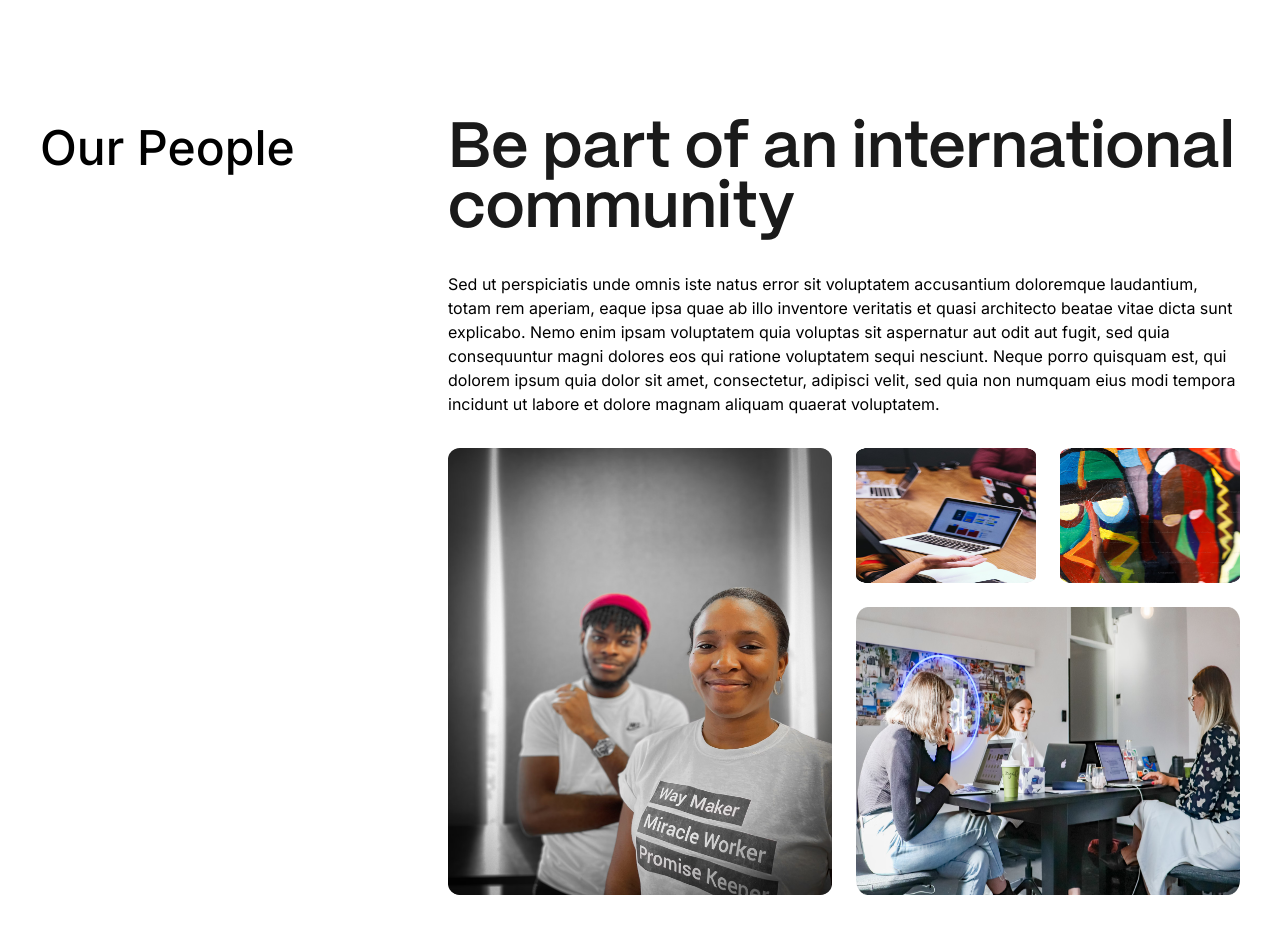
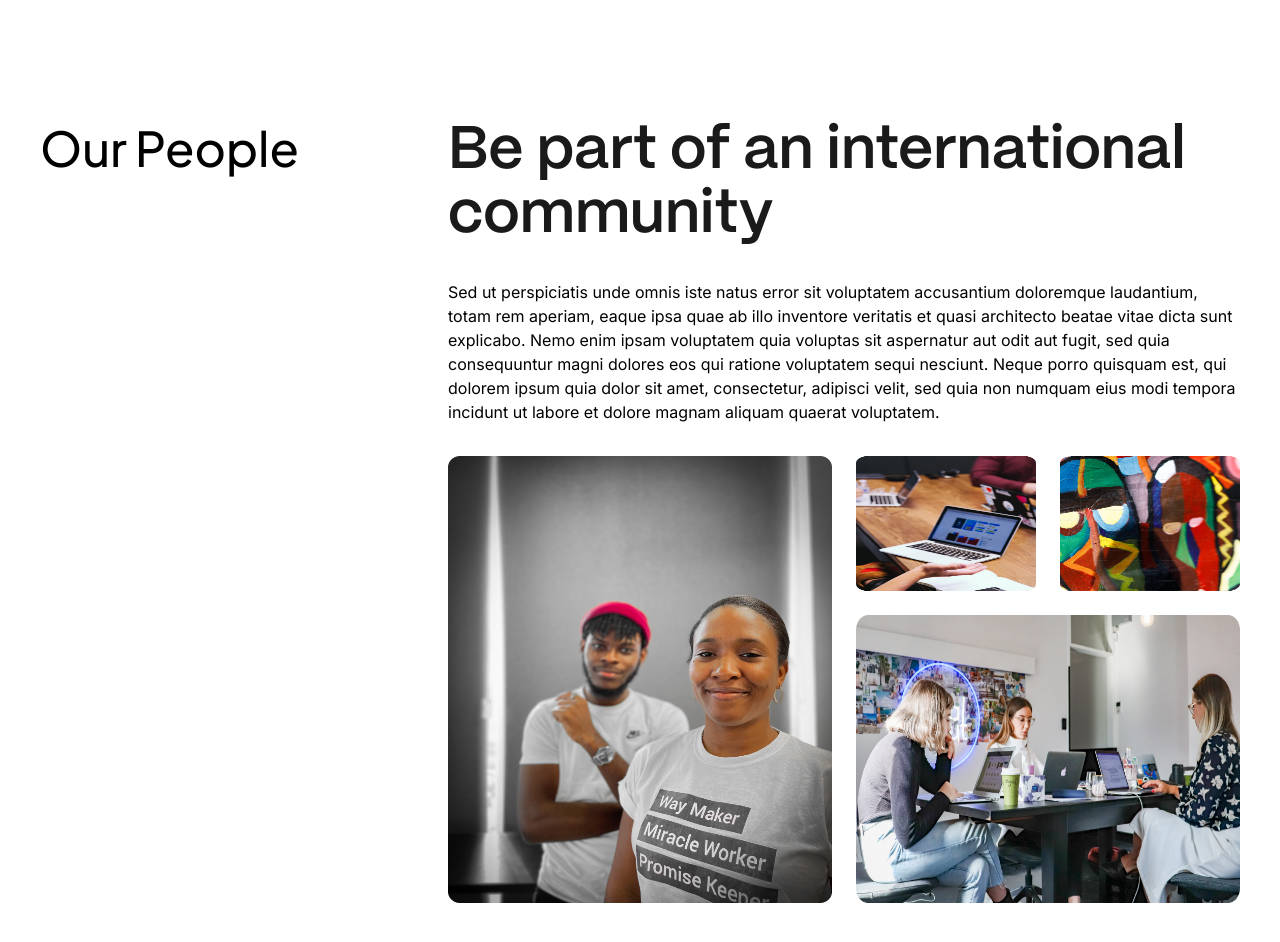
Before and after one commit to cvspan/cvspan-web, a Next.js app: page /careers in a window 1280 px wide. Shown: the top 942 px of the page. Built offline with nearby package versions, Linux system fonts and the light colour scheme.

Commit message:
Fix our people font family

```diff
--- a/src/components/molecules/OurPeople/index.tsx
+++ b/src/components/molecules/OurPeople/index.tsx
@@ -9,11 +9,11 @@ export const OurPeople = () => {
             <div className="m-auto max-w-[1200px]">
                 <div className="grid grid-cols-3 gap-x-6">
                     <div className="col-span-1">
-                        <h2 className="text-5xl font-medium leading-[56px]">Our People</h2>
+                        <h2 className="font-eudoxus text-5xl font-medium leading-[56px]">Our People</h2>
                     </div>
                     <div className="col-span-2">
                         <div>
-                            <div className="font-pp-mori text-[64px] font-semibold leading-[60px] text-[#1a1a1a]">
+                            <div className="font-pp-mori text-[60px] font-semibold leading-[64px] text-[#1a1a1a]">
                                 Be part of an international community
                             </div>
                         </div>
```
